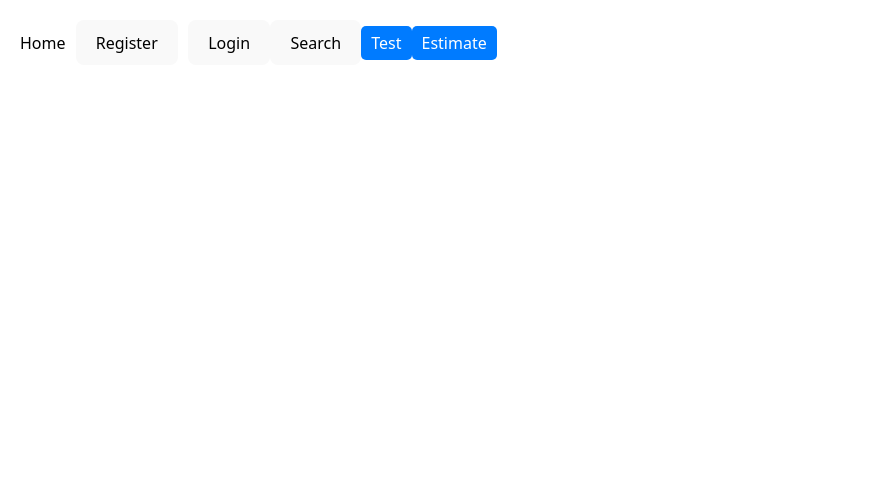
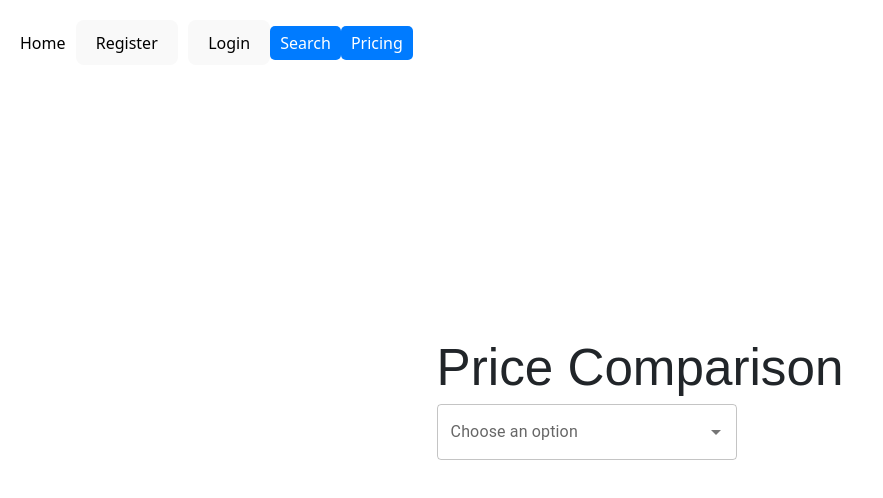
Before and after one commit to EddieSandler/clearcost_on_render, a React (Vite) app in the folder health/frontend/: page /new in a window 1280 px wide. Shown: the top 498 px of the page, without its empty margins (0-883 px from the left). Built offline with nearby package versions, Linux system fonts and the light colour scheme.

Commit message:
revised database with providers procedures and prices

```diff
--- a/health/frontend/src/App.jsx
+++ b/health/frontend/src/App.jsx
@@ -13,7 +13,7 @@ import SearchForm from './components/SearchForm';
 import NavBar from './components/Navbar';
 import TestForm from './components/TestForm';
 import MainComponent from './components/MainComponent'; // Adjust the path based on your file structure
-
+import NewForm from './components/NewForm'
 
 
 function App() {
@@ -24,10 +24,10 @@ function App() {
         <Link to="/" className="navLink">Home</Link>
         <Link to="/register" className="navLink"><button className="registerButton">Register</button></Link>
         <Link to="/login" className="navlink"><button className="loginButton">Login</button></Link>
-        <Link to="/search" className="navlink"><button className="searchButton">Search</button></Link>
-        <Link to="/test" className="navlink"><button className="navButton">Test</button></Link>
-        <Link to="/estimate" className="navlink"><button className="navButton">Estimate</button></Link>
-
+        {/* <Link to="/search" className="navlink"><button className="searchButton">Search</button></Link> */}
+        <Link to="/search" className="navlink"><button className="navButton">Search</button></Link>
+        {/* <Link to="/estimate" className="navlink"><button className="navButton">Estimate</button></Link> */}
+        <Link to="/new" className="navlink"><button className="navButton">Pricing</button></Link>
 
       </nav>
 
@@ -36,12 +36,13 @@ function App() {
 
       <Routes>
       <Route path="/" element={<HomePage />} />
-      <Route path="/register" element={<RegistrationForm />} />
+      {/* <Route path="/register" element={<RegistrationForm />} /> */}
       <Route path="/login" element={<LoginForm />} />
-      <Route path="/search" element={<SearchForm />} />
+      <Route path="/search" element={<TestForm />} />
       <Route path="/test" element={<TestForm />} />
       <Route path="/nav" element={<NavBar />} />
-      <Route path="/estimate" element={<MainComponent />} />
+      <Route path="/Register" element={<MainComponent />} />
+      <Route path="/new" element={<NewForm />} />
       </Routes>
     </div>
   </Router>
--- a/health/frontend/src/components/InsuranceForm.jsx
+++ b/health/frontend/src/components/InsuranceForm.jsx
@@ -30,7 +30,7 @@ function InsuranceForm({ onNext }) {
     return (
         <Container component="main" maxWidth="sm">
             <Paper style={{ padding: 20, marginTop: 10 }}>
-                <Typography component="h1" variant="h6">Insurance Information</Typography>
+                <Typography component="h1" variant="h6">Register</Typography>
                 <FormControl component="fieldset" style={{ margin: '20px 0' }}>
                     <FormLabel component="legend">Do you have insurance?</FormLabel>
                     <RadioGroup row name="insured" value={formData.insured} onChange={handleInputChange}>
--- a/health/frontend/src/components/LoginForm.jsx
+++ b/health/frontend/src/components/LoginForm.jsx
@@ -4,7 +4,9 @@ import '../App.css'
 
 function LoginForm() {
   return (
+
     <div className="login">
+      <h1>Login</h1>
       <TextField
         label="Username"
         variant="outlined"
--- /dev/null
+++ b/health/frontend/src/components/NewForm.jsx
@@ -0,0 +1,29 @@
+import React from 'react';
+import Autocomplete from '@mui/material/Autocomplete';
+import TextField from '@mui/material/TextField';
+
+function MyForm() {
+  // Define the options for the autocomplete
+  const options = ['Office visit - 45 minutes', 'Office visit - 60 minutes', 'Office visit - 15 minutes','Hysterectomy'];
+
+  return (
+    <>
+    <div>
+    <h1>Price Comparison</h1>
+    </div>
+
+    <Autocomplete
+      disablePortal
+      id="combo-box-demo"
+      options={options}  // Using the defined options
+      renderInput={(params) => <TextField {...params} label="Choose an option" />}
+      style={{ width: 300 }} // Adjust the width as needed
+      onInputChange={(event, newInputValue) => {
+        console.log(newInputValue); // This logs the value currently being typed
+      }}
+    />
+    </>
+  );
+}
+
+export default MyForm;
--- a/health/package.json
+++ b/health/package.json
@@ -3,6 +3,7 @@
     "@emotion/react": "^11.11.4",
     "@emotion/styled": "^11.11.5",
     "@material-ui/core": "^4.12.4",
+    "@mui/icons-material": "^5.15.17",
     "@mui/material": "^5.15.17",
     "axios": "^1.6.8",
     "bootstrap": "^5.3.3",
```
Also changed, not shown: 2 other files (tests, documents, lock files or other folders).
